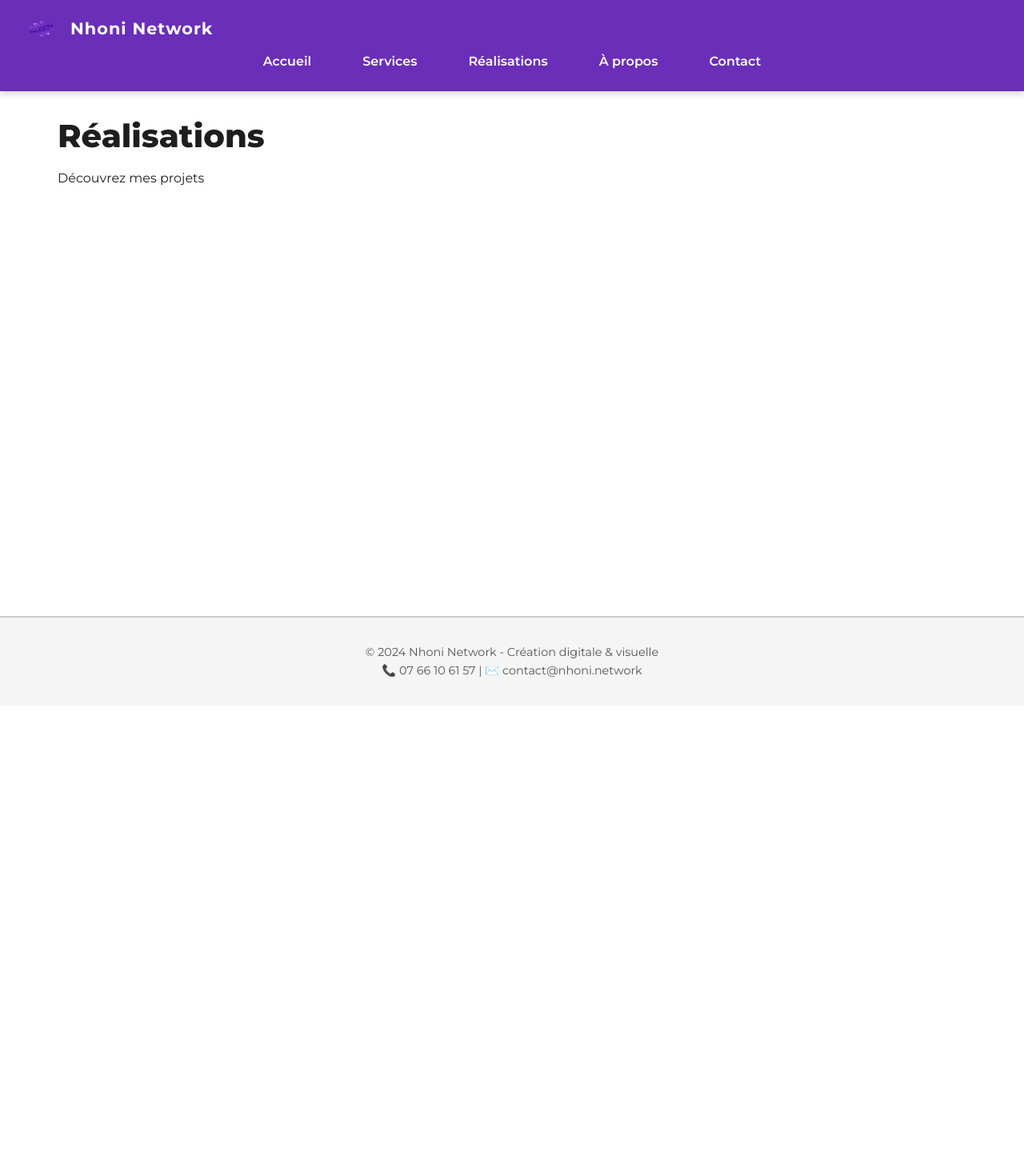
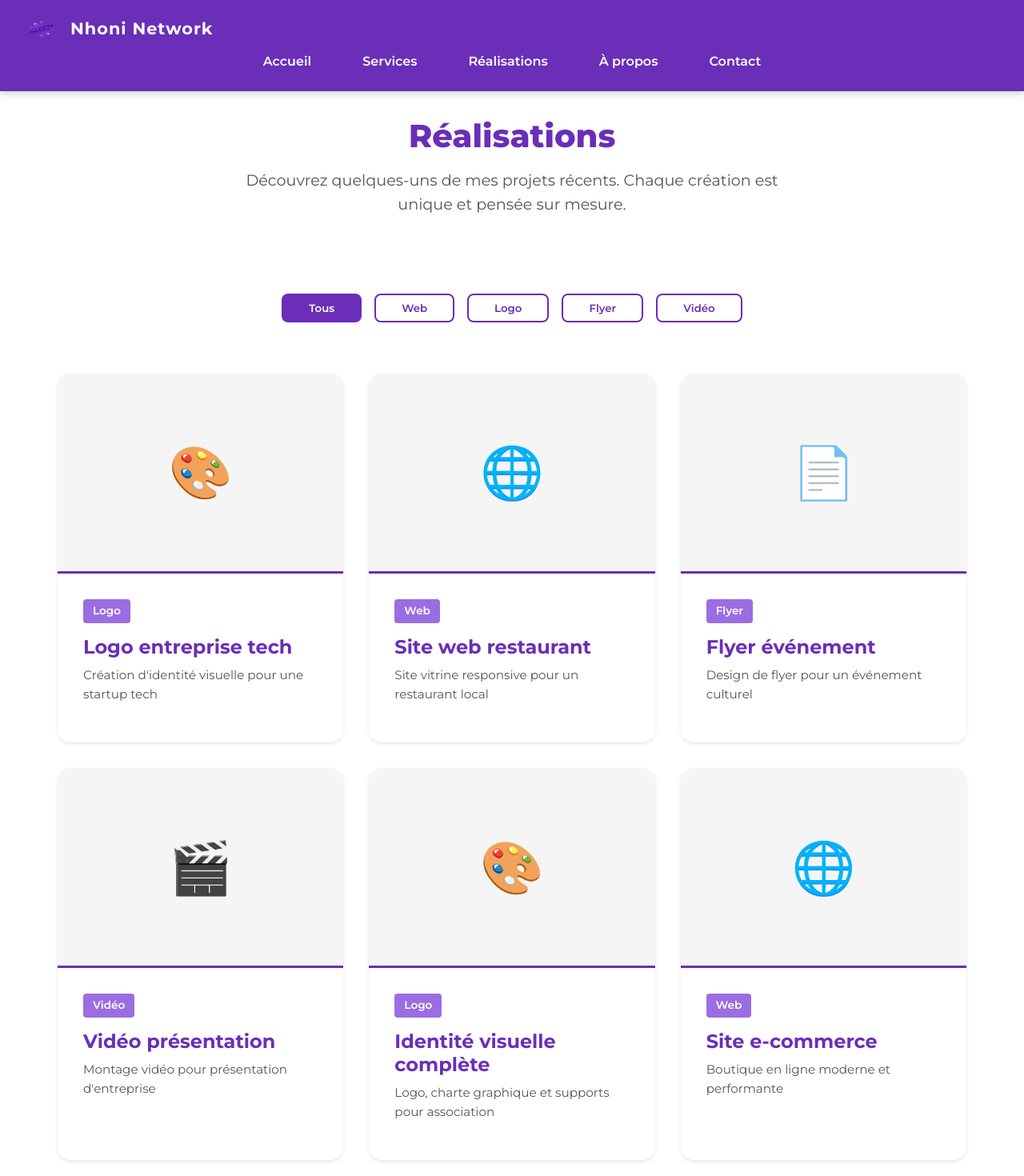
Before and after one commit to Nhoni/nhoni-network, a React (Vite) app: page /portfolio in a window 1280 px wide. Shown: the top 1470 px of the page at 80% size. Before the commit the page ends 882 px from the top, so only its background shows below. Built offline with nearby package versions, Linux system fonts and the light colour scheme.

Commit message:
Création de la page Portfolio

```diff
--- /dev/null
+++ b/src/pages/Portfolio.css
@@ -0,0 +1,150 @@
+.portfolio-page {
+  width: 100%;
+}
+
+.portfolio-header {
+  text-align: center;
+  margin-bottom: var(--spacing-xl);
+}
+
+.portfolio-header h1 {
+  color: var(--primary);
+  margin-bottom: var(--spacing-sm);
+}
+
+.portfolio-header p {
+  font-size: 1.2rem;
+  color: var(--gray-dark);
+  max-width: 700px;
+  margin: 0 auto;
+}
+
+/* Filtres */
+.portfolio-filters {
+  display: flex;
+  gap: var(--spacing-sm);
+  justify-content: center;
+  flex-wrap: wrap;
+  margin-bottom: var(--spacing-lg);
+}
+
+.filter-btn {
+  padding: var(--spacing-xs) var(--spacing-md);
+  background: var(--white);
+  border: 2px solid var(--primary);
+  color: var(--primary);
+  border-radius: var(--radius-md);
+  font-weight: 600;
+  cursor: pointer;
+  transition: all 0.3s ease;
+}
+
+.filter-btn:hover,
+.filter-btn.active {
+  background: var(--primary);
+  color: var(--white);
+}
+
+/* Grille de réalisations */
+.portfolio-grid {
+  display: grid;
+  grid-template-columns: repeat(auto-fill, minmax(300px, 1fr));
+  gap: var(--spacing-md);
+  margin-bottom: var(--spacing-xl);
+}
+
+.portfolio-item {
+  background: var(--white);
+  border-radius: var(--radius-lg);
+  overflow: hidden;
+  box-shadow: var(--shadow-sm);
+  transition: all 0.3s ease;
+  cursor: pointer;
+}
+
+.portfolio-item:hover {
+  transform: translateY(-8px);
+  box-shadow: var(--shadow-lg);
+}
+
+.portfolio-image {
+  width: 100%;
+  height: 250px;
+  background: var(--gray-light);
+  display: flex;
+  align-items: center;
+  justify-content: center;
+  font-size: 4rem;
+  border-bottom: 3px solid var(--primary);
+}
+
+.portfolio-content {
+  padding: var(--spacing-md);
+}
+
+.portfolio-content h3 {
+  color: var(--primary);
+  margin-bottom: var(--spacing-xs);
+}
+
+.portfolio-category {
+  display: inline-block;
+  padding: 0.25rem 0.75rem;
+  background: var(--primary-light);
+  color: var(--white);
+  border-radius: var(--radius-sm);
+  font-size: 0.85rem;
+  font-weight: 600;
+  margin-bottom: var(--spacing-sm);
+}
+
+.portfolio-content p {
+  color: var(--gray-dark);
+  font-size: 0.95rem;
+  line-height: 1.6;
+}
+
+/* Message si vide */
+.portfolio-empty {
+  text-align: center;
+  padding: var(--spacing-xl);
+  background: var(--gray-light);
+  border-radius: var(--radius-lg);
+}
+
+.portfolio-empty h3 {
+  color: var(--primary);
+  margin-bottom: var(--spacing-sm);
+}
+
+.portfolio-empty p {
+  color: var(--gray-dark);
+  margin-bottom: var(--spacing-md);
+}
+
+/* CTA */
+.portfolio-cta {
+  text-align: center;
+  margin-top: var(--spacing-xl);
+  padding: var(--spacing-lg);
+  background: linear-gradient(135deg, var(--primary-light) 0%, var(--primary) 100%);
+  color: var(--white);
+  border-radius: var(--radius-lg);
+}
+
+.portfolio-cta h2 {
+  color: var(--white);
+  margin-bottom: var(--spacing-sm);
+}
+
+.portfolio-cta p {
+  font-size: 1.1rem;
+  margin-bottom: var(--spacing-md);
+}
+
+/* Responsive */
+@media (max-width: 768px) {
+  .portfolio-grid {
+    grid-template-columns: 1fr;
+  }
+}
--- a/src/pages/Portfolio.jsx
+++ b/src/pages/Portfolio.jsx
@@ -1,8 +1,118 @@
+import { useState } from 'react'
+import { Link } from 'react-router-dom'
+import Button from '../components/Button'
+import './Portfolio.css'
+
 function Portfolio() {
+  const [activeFilter, setActiveFilter] = useState('Tous')
+
+  // Données d'exemple (à remplacer par tes vraies réalisations)
+  const projects = [
+    {
+      id: 1,
+      title: 'Logo entreprise tech',
+      category: 'Logo',
+      description: 'Création d\'identité visuelle pour une startup tech',
+      icon: '🎨'
+    },
+    {
+      id: 2,
+      title: 'Site web restaurant',
+      category: 'Web',
+      description: 'Site vitrine responsive pour un restaurant local',
+      icon: '🌐'
+    },
+    {
+      id: 3,
+      title: 'Flyer événement',
+      category: 'Flyer',
+      description: 'Design de flyer pour un événement culturel',
+      icon: '📄'
+    },
+    {
+      id: 4,
+      title: 'Vidéo présentation',
+      category: 'Vidéo',
+      description: 'Montage vidéo pour présentation d\'entreprise',
+      icon: '🎬'
+    },
+    {
+      id: 5,
+      title: 'Identité visuelle complète',
+      category: 'Logo',
+      description: 'Logo, charte graphique et supports pour association',
+      icon: '🎨'
+    },
+    {
+      id: 6,
+      title: 'Site e-commerce',
+      category: 'Web',
+      description: 'Boutique en ligne moderne et performante',
+      icon: '🌐'
+    }
+  ]
+
+  const categories = ['Tous', 'Web', 'Logo', 'Flyer', 'Vidéo']
+
+  const filteredProjects = activeFilter === 'Tous'
+    ? projects
+    : projects.filter(p => p.category === activeFilter)
+
   return (
-    <div>
-      <h1>Réalisations</h1>
-      <p>Découvrez mes projets</p>
+    <div className="portfolio-page">
+      {/* Header */}
+      <div className="portfolio-header">
+        <h1>Réalisations</h1>
+        <p>
+          Découvrez quelques-uns de mes projets récents.
+          Chaque création est unique et pensée sur mesure.
+        </p>
+      </div>
+
+      {/* Filtres */}
+      <div className="portfolio-filters">
+        {categories.map(category => (
+          <button
+            key={category}
+            className={`filter-btn ${activeFilter === category ? 'active' : ''}`}
+            onClick={() => setActiveFilter(category)}
+          >
+            {category}
+          </button>
+        ))}
+      </div>
+
+      {/* Grille de projets */}
+      {filteredProjects.length > 0 ? (
+        <div className="portfolio-grid">
+          {filteredProjects.map(project => (
+            <div key={project.id} className="portfolio-item">
+              <div className="portfolio-image">
+                {project.icon}
+              </div>
+              <div className="portfolio-content">
+                <span className="portfolio-category">{project.category}</span>
+                <h3>{project.title}</h3>
+                <p>{project.description}</p>
+              </div>
+            </div>
+          ))}
+        </div>
+      ) : (
+        <div className="portfolio-empty">
+          <h3>Aucun projet dans cette catégorie</h3>
+          <p>Revenez bientôt pour découvrir mes nouvelles réalisations !</p>
+        </div>
+      )}
+
+      {/* CTA */}
+      <section className="portfolio-cta">
+        <h2>Un projet en tête ?</h2>
+        <p>Créons ensemble quelque chose d'unique</p>
+        <Link to="/contact">
+          <Button variant="secondary">Me contacter</Button>
+        </Link>
+      </section>
     </div>
   )
 }
```
